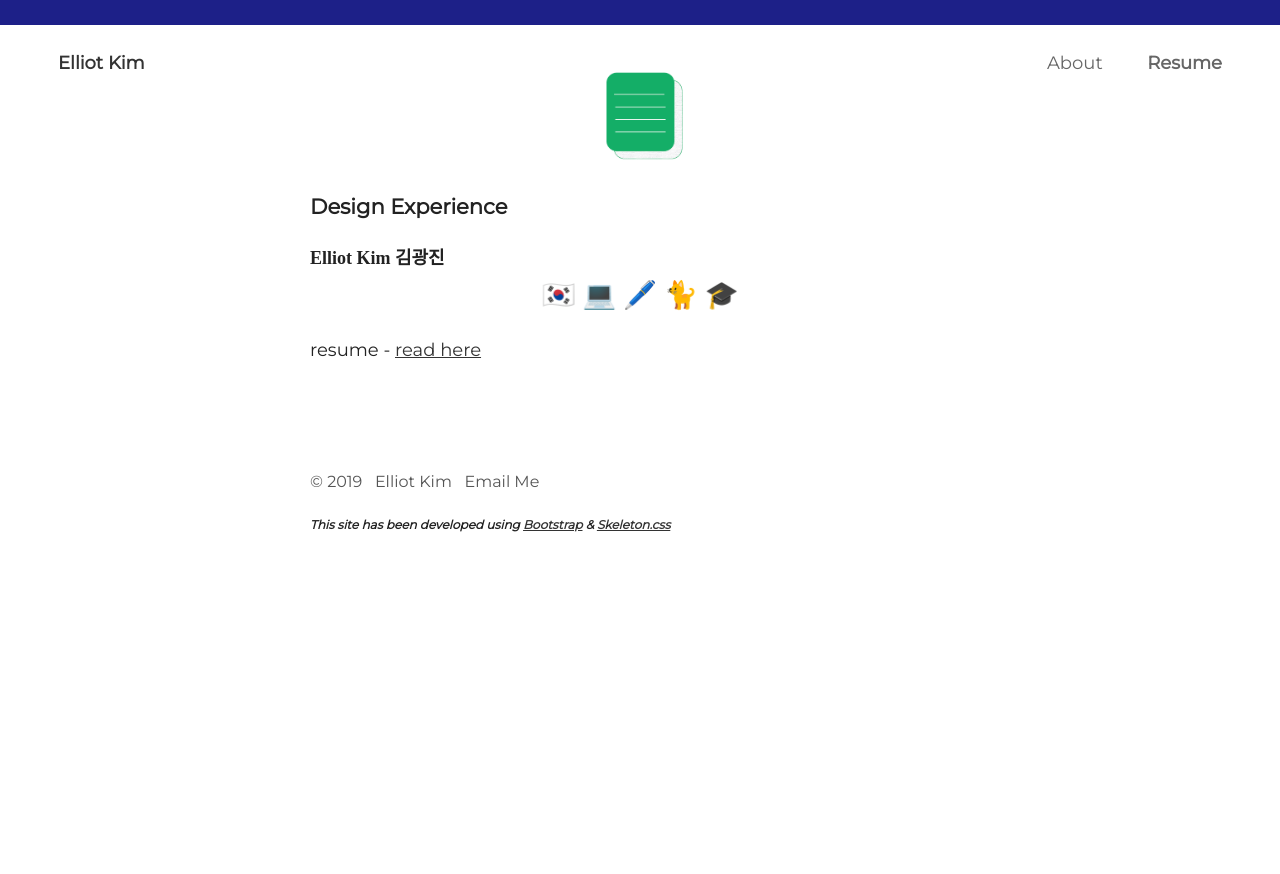
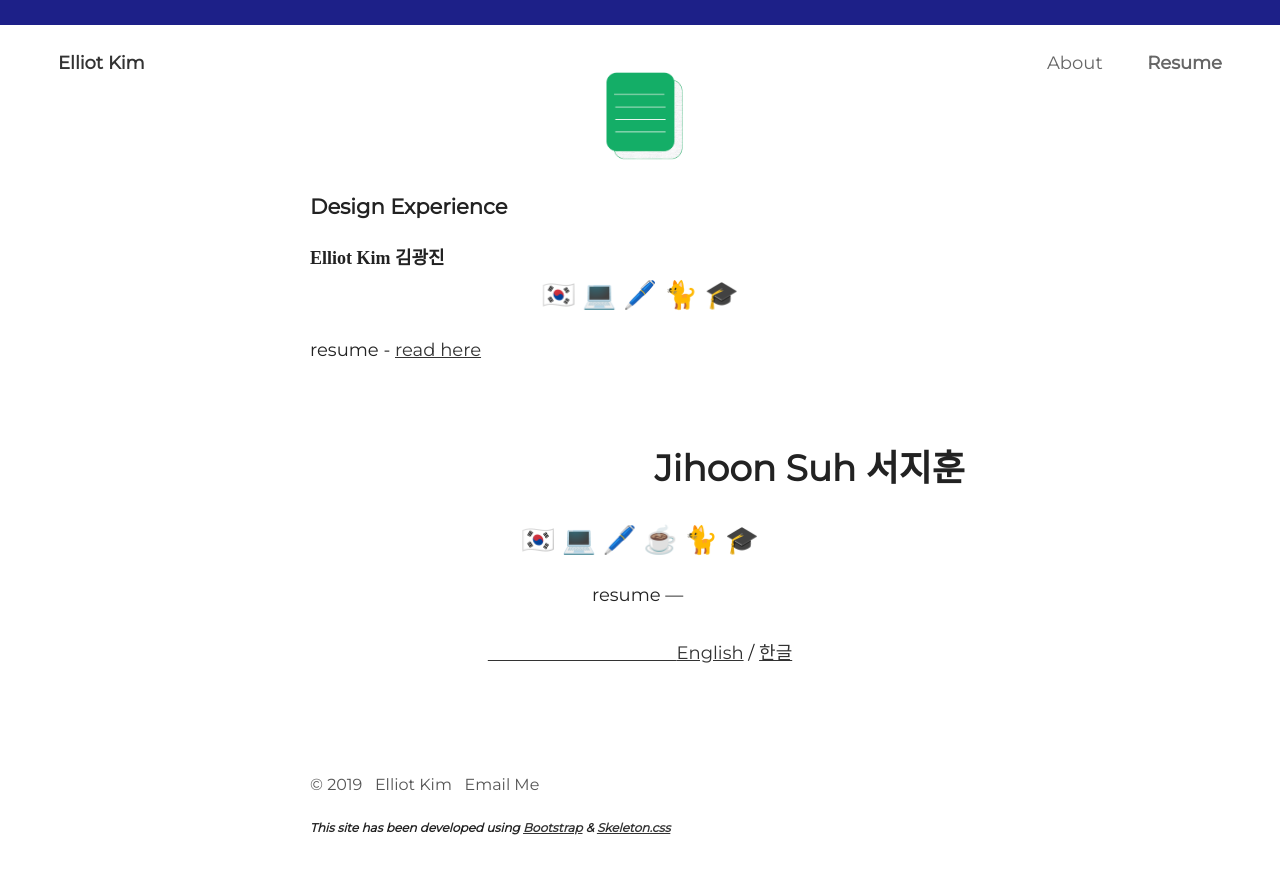
Before and after one commit to kwan3210/portfolio, a plain HTML site: page output.html in a window 1280 px wide. Before the commit the page ends 800 px from the top, so only its background shows below. Drawn offline with Linux system fonts and the light colour scheme; a web font is replaced by a local one.

Commit message:
Update output.html

```diff
--- a/output.html
+++ b/output.html
@@ -39,6 +39,14 @@
 
                         <p> resume - <a href="https://drive.google.com/file/d/1O1_6I2ntt0lTMRbGusQ0pvoI1XYs1_Kr/view?usp=sharing" target="_blank">read here</a>
 
+                            <div class="sqs-block html-block sqs-block-html" data-block-type="2" id="block-yui_3_17_2_3_1475118027580_7798"><div class="sqs-block-content">
+                                <h1 style="text-align:center;white-space:pre-wrap;">
+                                    <strong>Jihoon Suh 서지훈</strong></h1>
+                                <h2 style="text-align:center;white-space:pre-wrap;">🇰🇷 💻 🖊️ ☕ 🐈 🎓</h2>
+                                <p style="text-align:center;white-space:pre-wrap;" class="">resume —
+                                    <a href="https://drive.google.com/open?id=0B8CotKzBdhOZeVNtbU5mSFJQcHc" target="_blank">
+                                        English</a>&nbsp;/ <a href="https://drive.google.com/file/d/1rjbYouH1p8FXj4vbbSj2Nc7gLrkGNCrZ/view?usp=sharing"
+                                                              target="_blank">한글</a></p></div></div>
 
             <div class="container container-l">
                 <div class="row">
```
